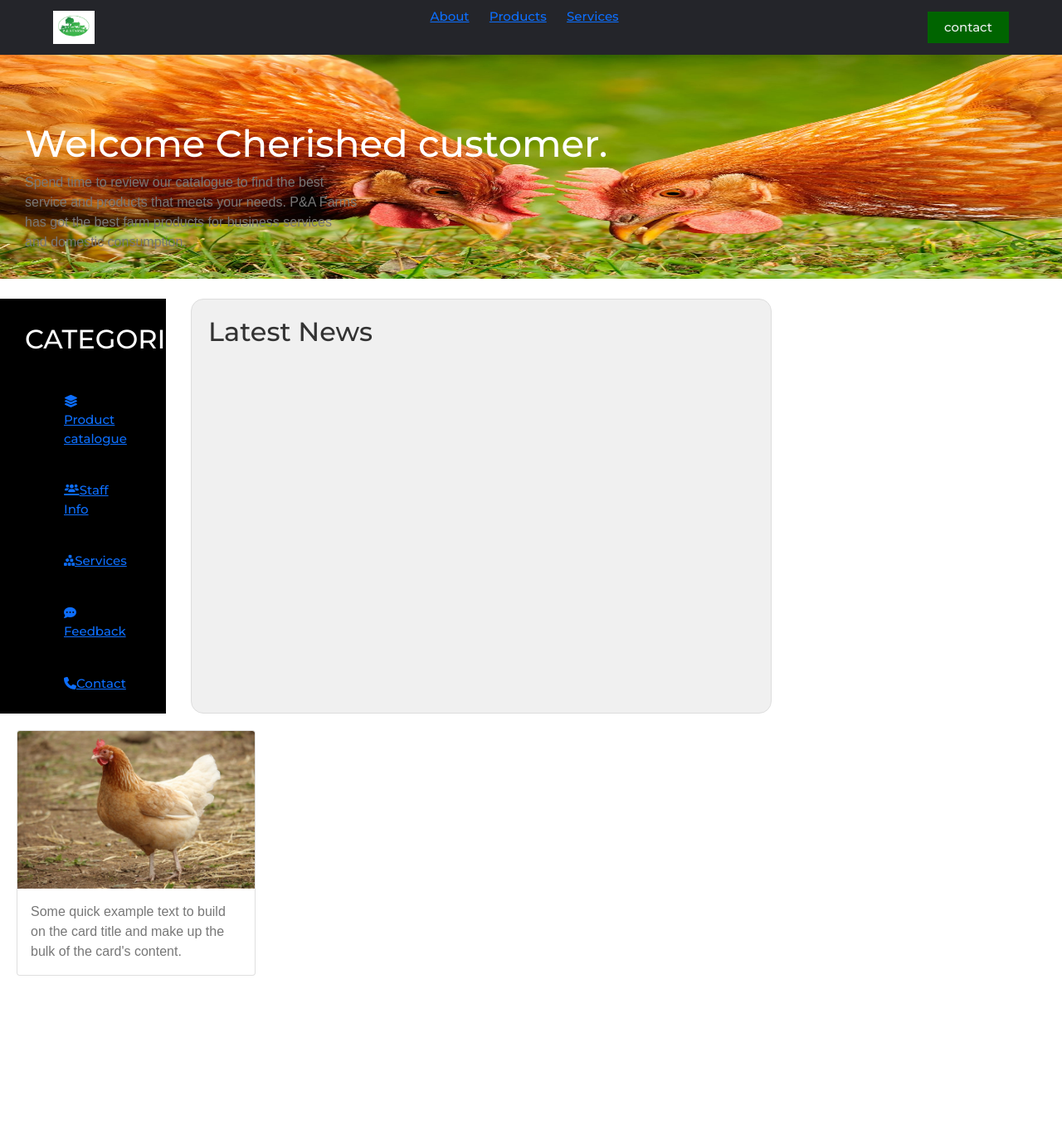
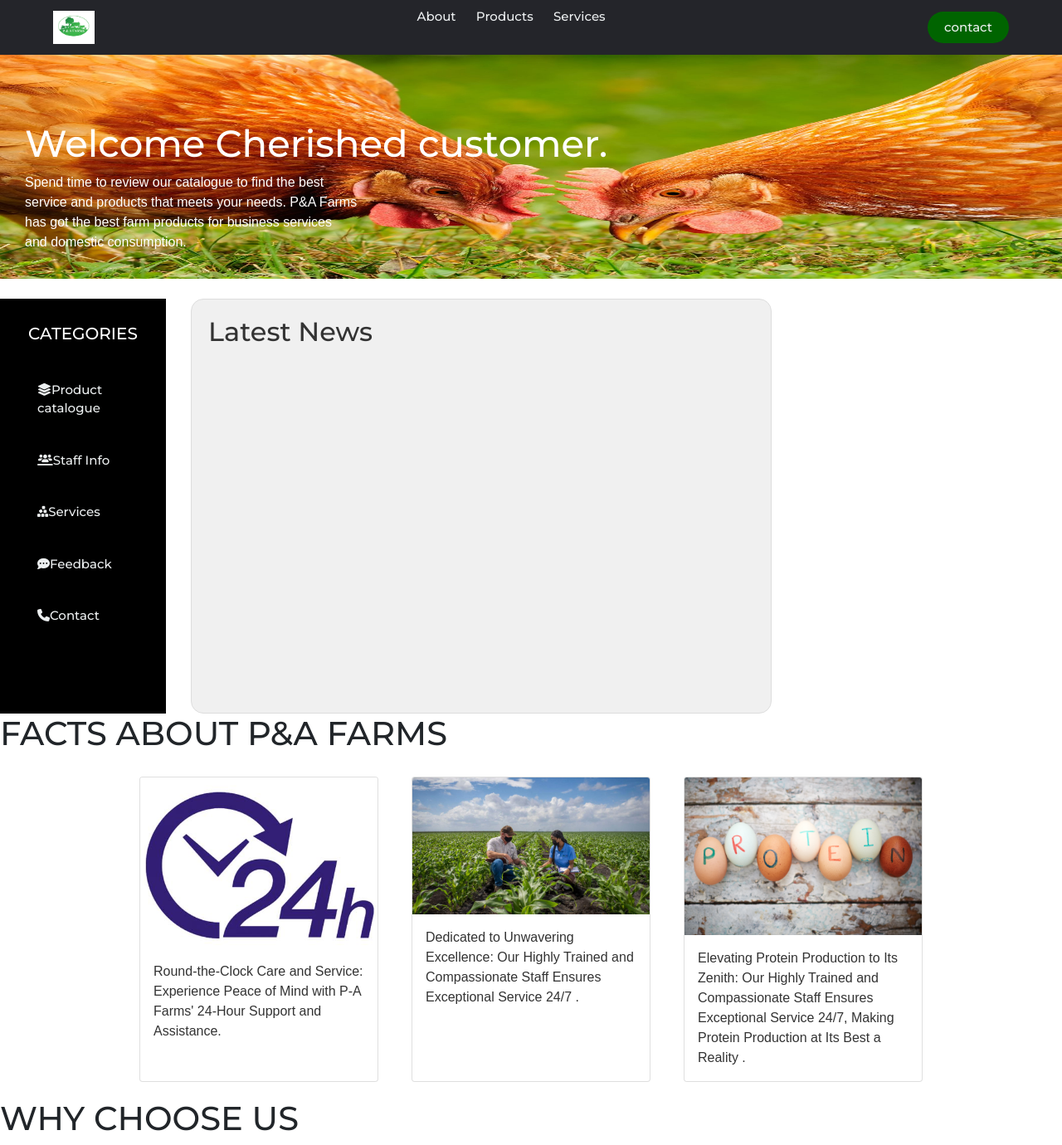
Before and after one commit to oliverquaye23/P-A_FARMS, a Flask app: page / in a window 1280 px wide. Shown: the whole page at 83% size. Before the commit the page ends 1176 px from the top, so only its background shows below. Run offline with Flask 3, Linux system fonts and the light colour scheme; data that the repository does not hold is empty; some libraries are stand-ins or nearby versions.

Commit message:
homepage

```diff
--- a/main.py
+++ b/main.py
@@ -11,17 +11,17 @@ app = Flask(__name__)
 
 @app.route('/')
 def news():
-    response = requests.get('https://newsapi.org/v2/top-headlines?q=agriculture&apiKey=6317386d1b9541aebcb2180a0c6fe67a')
-    if response.status_code == 200:
-        # Parse the JSON response
-        news_data = response.json()
+    # response = requests.get('https://newsapi.org/v2/top-headlines?q=bitcoin&apiKey=6317386d1b9541aebcb2180a0c6fe67a')
+    # if response.status_code == 200:
+    #     # Parse the JSON response
+    #     news_data = response.json()
 
-        # Extract the articles from the response
-        articles = news_data.get('articles', [])
+    #     # Extract the articles from the response
+    #     articles = news_data.get('articles', [])
 
-        return render_template('hompage.html', articles=articles)
-    else:
-        return 'Error fetching news'
+        return render_template('hompage.html')
+    # else:
+    #     return 'Error fetching news'
 
 if __name__ == '__main__':
     app.run(debug=True, host = '0.0.0.0')
--- a/static/css/homepage.css
+++ b/static/css/homepage.css
@@ -97,6 +97,7 @@ p{
     text-align: center;
     margin-bottom: 30px;
     text-transform: uppercase;
+    font-size: 20px;
 }
 .sidebar ul li{
     padding: 15px;
@@ -132,5 +133,12 @@ h3 {
 }
 
 p {
-    color: #777;
+    color: #333;
 }
+
+/* Bootstrap cards */
+.b-cards{
+    display: flex;
+    flex-direction: row;
+    justify-content: center;
+}
--- a/templates/hompage.html
+++ b/templates/hompage.html
@@ -4,9 +4,10 @@
     <meta charset="UTF-8">
     <meta name="viewport" content="width=device-width, initial-scale=1.0">
     <title>P&A Farms</title>
+    <link href="https://cdn.jsdelivr.net/npm/bootstrap@5.0.2/dist/css/bootstrap.min.css" rel="stylesheet" integrity="sha384-EVSTQN3/azprG1Anm3QDgpJLIm9Nao0Yz1ztcQTwFspd3yD65VohhpuuCOmLASjC" crossorigin="anonymous">
+
     <link rel="stylesheet" href="/static/css/homepage.css">
     <script src="https://kit.fontawesome.com/35e2b1034f.js" crossorigin="anonymous"></script>
-    <link href="https://cdn.jsdelivr.net/npm/bootstrap@5.0.2/dist/css/bootstrap.min.css" rel="stylesheet" integrity="sha384-EVSTQN3/azprG1Anm3QDgpJLIm9Nao0Yz1ztcQTwFspd3yD65VohhpuuCOmLASjC" crossorigin="anonymous">
 </head>
 <body>
     <!--Navbar section  -->
@@ -27,7 +28,7 @@
      <!-- <img  class="fb" src="/static/image4.jpeg" alt="A poultry fowl">   -->
         <div class="banner_text">
             <h1 style="font-size: 45px;">Welcome Cherished customer.</h1>
-            <p>
+            <p style="color: #ffff;">
                 Spend time to review our catalogue to find the best <br>
                 service and products that meets your needs. P&A Farms <br>
                 has got the best farm products for business services <br>
@@ -64,11 +65,30 @@
         </div>
 
     </div>
-    <div class="card" style="width: 18rem; margin: 20px;">
-        <img src="/static/image1.jpeg" class="card-img-top" alt="...">
-        <div class="card-body">
-          <p class="card-text">Some quick example text to build on the card title and make up the bulk of the card's content.</p>
+    <!-- Bootstrap cards -->
+    <h1>FACTS ABOUT P&A FARMS</h1>
+    <div class="b-cards">
+        <div class="card" style="width: 18rem; margin: 20px;">
+            <img src="/static/24.jpeg" class="card-img-top" alt="...">
+            <div class="card-body">
+              <p class="card-text">Round-the-Clock Care and Service: Experience Peace of Mind with P-A Farms' 24-Hour Support and Assistance.</p>
+            </div>
+        </div>
+
+        <div class="card" style="width: 18rem; margin: 20px;">
+            <img src="/static/staff.jpg" class="card-img-top" alt="...">
+            <div class="card-body">
+              <p class="card-text">Dedicated to Unwavering Excellence: Our Highly Trained and Compassionate Staff Ensures Exceptional Service 24/7 .</p>
+            </div>
+        </div>
+
+        <div class="card" style="width: 18rem; margin: 20px;">
+            <img src="/static/protein.jpeg" class="card-img-top" alt="...">
+            <div class="card-body">
+              <p class="card-text">Elevating Protein Production to Its Zenith: Our Highly Trained and Compassionate Staff Ensures Exceptional Service 24/7, Making Protein Production at Its Best a Reality .</p>
+            </div>
         </div>
     </div>
+    <h1>WHY CHOOSE US</h1>
 </body>
 </html>
```
Also changed, not shown: static/24.jpeg (added), static/protein.jpeg (added), static/staff.jpg (added).
